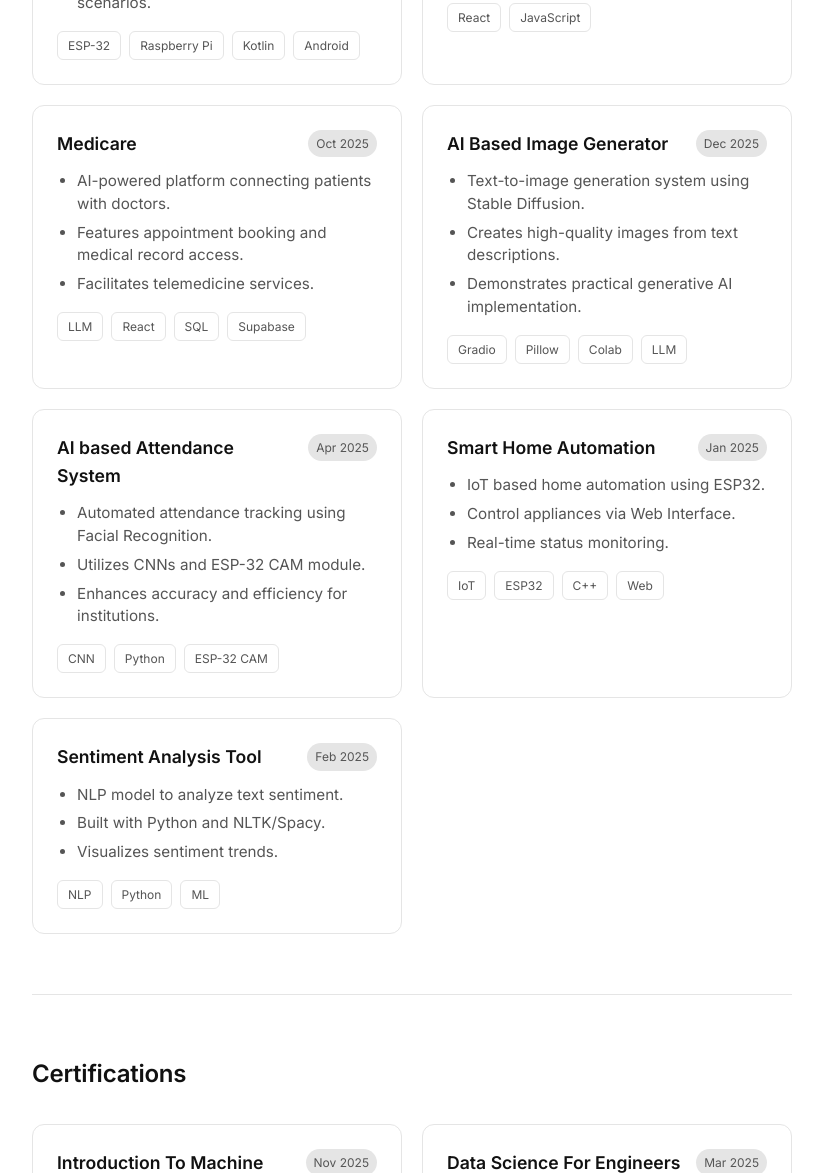
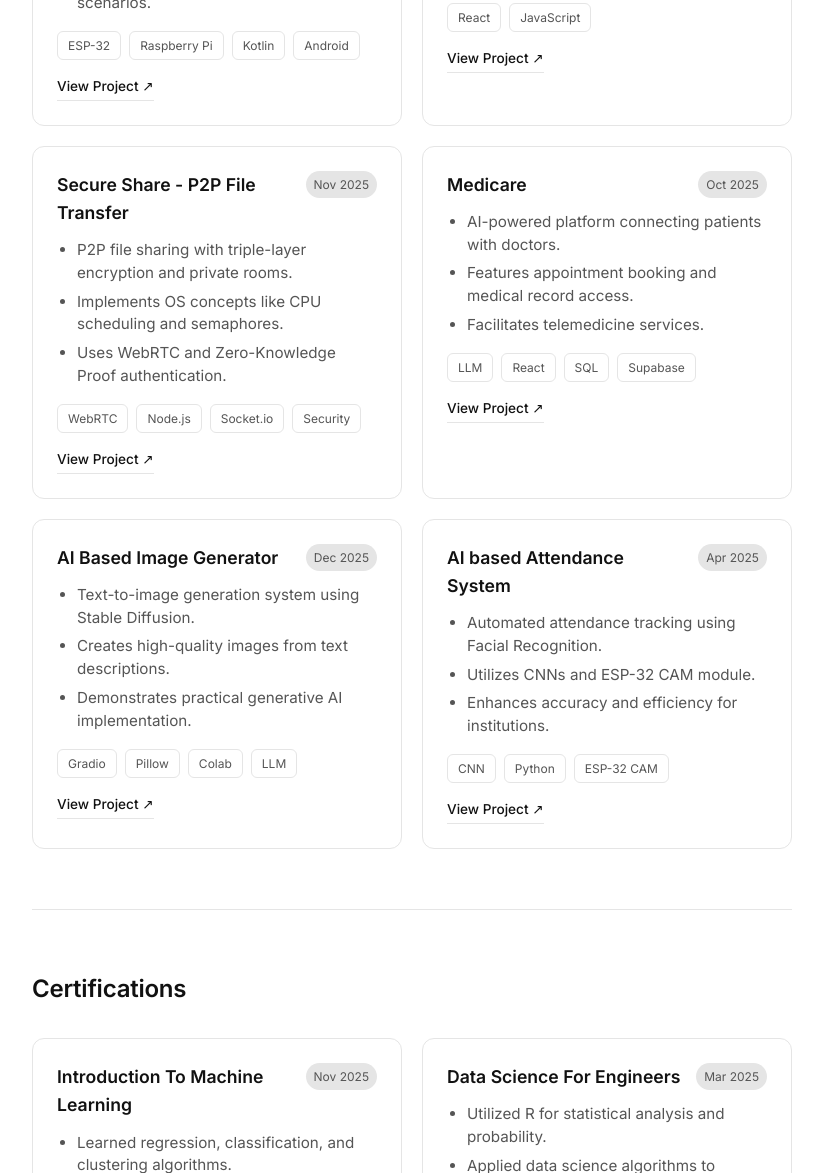
Before and after one commit to aadipandey223/Portfolio, a plain HTML site: page index.html in a window 1280 px wide. Shown: the part 1627-2800 px from the top of the page, without its empty margins (228-1051 px from the left). Drawn offline with Linux system fonts and the light colour scheme.

Commit message:
link edit

```diff
--- a/index.html
+++ b/index.html
@@ -1,5 +1,6 @@
 <!DOCTYPE html>
 <html lang="en">
+
 <head>
     <meta charset="UTF-8">
     <meta name="viewport" content="width=device-width, initial-scale=1.0">
@@ -9,6 +10,7 @@
     <link rel="preconnect" href="https://fonts.gstatic.com" crossorigin>
     <link href="https://fonts.googleapis.com/css2?family=Inter:wght@300;400;500;600&display=swap" rel="stylesheet">
 </head>
+
 <body>
     <!-- Animation Layers -->
     <div id="curtain-layer"></div>
@@ -23,8 +25,24 @@
                 <a href="#projects">Projects</a>
                 <a href="#certifications">Certifications</a>
                 <button id="theme-toggle" aria-label="Toggle Dark Mode">
-                    <svg class="sun-icon" xmlns="http://www.w3.org/2000/svg" width="20" height="20" viewBox="0 0 24 24" fill="none" stroke="currentColor" stroke-width="2" stroke-linecap="round" stroke-linejoin="round"><circle cx="12" cy="12" r="5"></circle><line x1="12" y1="1" x2="12" y2="3"></line><line x1="12" y1="21" x2="12" y2="23"></line><line x1="4.22" y1="4.22" x2="5.64" y2="5.64"></line><line x1="18.36" y1="18.36" x2="19.78" y2="19.78"></line><line x1="1" y1="12" x2="3" y2="12"></line><line x1="21" y1="12" x2="23" y2="12"></line><line x1="4.22" y1="19.78" x2="5.64" y2="18.36"></line><line x1="18.36" y1="5.64" x2="19.78" y2="4.22"></line></svg>
-                    <svg class="moon-icon" xmlns="http://www.w3.org/2000/svg" width="20" height="20" viewBox="0 0 24 24" fill="none" stroke="currentColor" stroke-width="2" stroke-linecap="round" stroke-linejoin="round"><path d="M21 12.79A9 9 0 1 1 11.21 3 7 7 0 0 0 21 12.79z"></path></svg>
+                    <svg class="sun-icon" xmlns="http://www.w3.org/2000/svg" width="20" height="20" viewBox="0 0 24 24"
+                        fill="none" stroke="currentColor" stroke-width="2" stroke-linecap="round"
+                        stroke-linejoin="round">
+                        <circle cx="12" cy="12" r="5"></circle>
+                        <line x1="12" y1="1" x2="12" y2="3"></line>
+                        <line x1="12" y1="21" x2="12" y2="23"></line>
+                        <line x1="4.22" y1="4.22" x2="5.64" y2="5.64"></line>
+                        <line x1="18.36" y1="18.36" x2="19.78" y2="19.78"></line>
+                        <line x1="1" y1="12" x2="3" y2="12"></line>
+                        <line x1="21" y1="12" x2="23" y2="12"></line>
+                        <line x1="4.22" y1="19.78" x2="5.64" y2="18.36"></line>
+                        <line x1="18.36" y1="5.64" x2="19.78" y2="4.22"></line>
+                    </svg>
+                    <svg class="moon-icon" xmlns="http://www.w3.org/2000/svg" width="20" height="20" viewBox="0 0 24 24"
+                        fill="none" stroke="currentColor" stroke-width="2" stroke-linecap="round"
+                        stroke-linejoin="round">
+                        <path d="M21 12.79A9 9 0 1 1 11.21 3 7 7 0 0 0 21 12.79z"></path>
+                    </svg>
                 </button>
             </div>
         </div>
@@ -45,8 +63,10 @@
         <section id="about" class="section">
             <h3 class="section-title">About Me</h3>
             <p class="about-text">
-                Hello! I'm Aditya Pandey. I love exploring the world of technology and coding. I'm currently pursuing my B.Tech in Computer Science and Engineering at Graphic Era Hill University.
-                My interests include Data Science, AI-ML, and networking and IOT. I'm always eager to learn new things and take on exciting projects. Let's connect and create something amazing together!
+                Hello! I'm Aditya Pandey. I love exploring the world of technology and coding. I'm currently pursuing my
+                B.Tech in Computer Science and Engineering at Graphic Era Hill University.
+                My interests include Data Science, AI-ML, and networking and IOT. I'm always eager to learn new things
+                and take on exciting projects. Let's connect and create something amazing together!
             </p>
         </section>
 
@@ -105,6 +125,8 @@
                         <span>Kotlin</span>
                         <span>Android</span>
                     </div>
+                    <a href="https://github.com/aadipandey223/my1st-app" class="project-link" target="_blank">View
+                        Project ↗</a>
                 </div>
 
                 <div class="card">
@@ -121,6 +143,27 @@
                         <span>React</span>
                         <span>JavaScript</span>
                     </div>
+                    <a href="https://tracker-hub-five.vercel.app/" class="project-link" target="_blank">View Project
+                        ↗</a>
+                </div>
+
+                <div class="card">
+                    <div class="card-header">
+                        <h4>Secure Share - P2P File Transfer</h4>
+                        <span class="year-pill">Nov 2025</span>
+                    </div>
+                    <ul class="desc-list">
+                        <li>P2P file sharing with triple-layer encryption and private rooms.</li>
+                        <li>Implements OS concepts like CPU scheduling and semaphores.</li>
+                        <li>Uses WebRTC and Zero-Knowledge Proof authentication.</li>
+                    </ul>
+                    <div class="tags">
+                        <span>WebRTC</span>
+                        <span>Node.js</span>
+                        <span>Socket.io</span>
+                        <span>Security</span>
+                    </div>
+                    <a href="https://mini-ui-2.vercel.app" class="project-link" target="_blank">View Project ↗</a>
                 </div>
 
                 <div class="card">
@@ -139,6 +182,8 @@
                         <span>SQL</span>
                         <span>Supabase</span>
                     </div>
+                    <a href="https://github.com/aadipandey223/medicare" class="project-link" target="_blank">View
+                        Project ↗</a>
                 </div>
 
                 <div class="card">
@@ -157,6 +202,8 @@
                         <span>Colab</span>
                         <span>LLM</span>
                     </div>
+                    <a href="https://github.com/aadipandey223/Ai_based_img_gen" class="project-link"
+                        target="_blank">View Project ↗</a>
                 </div>
 
                 <div class="card">
@@ -174,42 +221,11 @@
                         <span>Python</span>
                         <span>ESP-32 CAM</span>
                     </div>
+                    <a href="https://github.com/aadipandey223/Attendance-system" class="project-link"
+                        target="_blank">View Project ↗</a>
                 </div>
 
-                <div class="card">
-                    <div class="card-header">
-                        <h4>Smart Home Automation</h4>
-                        <span class="year-pill">Jan 2025</span>
-                    </div>
-                    <ul class="desc-list">
-                        <li>IoT based home automation using ESP32.</li>
-                        <li>Control appliances via Web Interface.</li>
-                        <li>Real-time status monitoring.</li>
-                    </ul>
-                    <div class="tags">
-                        <span>IoT</span>
-                        <span>ESP32</span>
-                        <span>C++</span>
-                        <span>Web</span>
-                    </div>
-                </div>
 
-                <div class="card">
-                    <div class="card-header">
-                        <h4>Sentiment Analysis Tool</h4>
-                        <span class="year-pill">Feb 2025</span>
-                    </div>
-                    <ul class="desc-list">
-                        <li>NLP model to analyze text sentiment.</li>
-                        <li>Built with Python and NLTK/Spacy.</li>
-                        <li>Visualizes sentiment trends.</li>
-                    </ul>
-                    <div class="tags">
-                        <span>NLP</span>
-                        <span>Python</span>
-                        <span>ML</span>
-                    </div>
-                </div>
 
 
             </div>
@@ -232,6 +248,8 @@
                         <span>Scikit-Learn</span>
                         <span>ML</span>
                     </div>
+                    <a href="https://archive.nptel.ac.in/content/noc/NOC25/SEM2/Ecertificates/106/noc25-cs91/Course/NPTEL25CS91S45780033510337572.pdf"
+                        class="project-link" target="_blank">View Certificate ↗</a>
                 </div>
 
                 <div class="card">
@@ -248,6 +266,8 @@
                         <span>Statistics</span>
                         <span>Data Analysis</span>
                     </div>
+                    <a href="https://nptel.ac.in/noc/E_Certificate/NPTEL25CS20S34910002601232385" class="project-link"
+                        target="_blank">View Certificate ↗</a>
                 </div>
             </div>
         </section>
@@ -259,4 +279,5 @@
 
     <script src="script.js"></script>
 </body>
+
 </html>
--- a/style.css
+++ b/style.css
@@ -268,6 +268,22 @@ body {
     color: var(--text-secondary);
 }
 
+.project-link {
+    display: inline-block;
+    margin-top: 16px;
+    font-size: 0.85rem;
+    font-weight: 500;
+    color: var(--text-color);
+    text-decoration: none;
+    border-bottom: 1px solid var(--card-border);
+    padding-bottom: 2px;
+    transition: all 0.2s ease;
+}
+
+.project-link:hover {
+    border-bottom-color: var(--text-color);
+}
+
 /* Footer */
 .footer {
     text-align: center;
@@ -283,12 +299,15 @@ body {
     .nav-links {
         gap: 1rem;
     }
+
     .nav-links a {
         font-size: 0.85rem;
     }
+
     .name {
         font-size: 2rem;
     }
+
     .grid {
         grid-template-columns: 1fr;
     }
@@ -305,8 +324,10 @@ body {
     top: 0;
     left: 0;
     width: 100%;
-    height: 0%; /* Starts invisible */
-    background-color: #111111; /* Color it transitions TO */
+    height: 0%;
+    /* Starts invisible */
+    background-color: #111111;
+    /* Color it transitions TO */
     z-index: 9999;
     transition: height 0.6s cubic-bezier(0.7, 0, 0.3, 1);
 }
```
